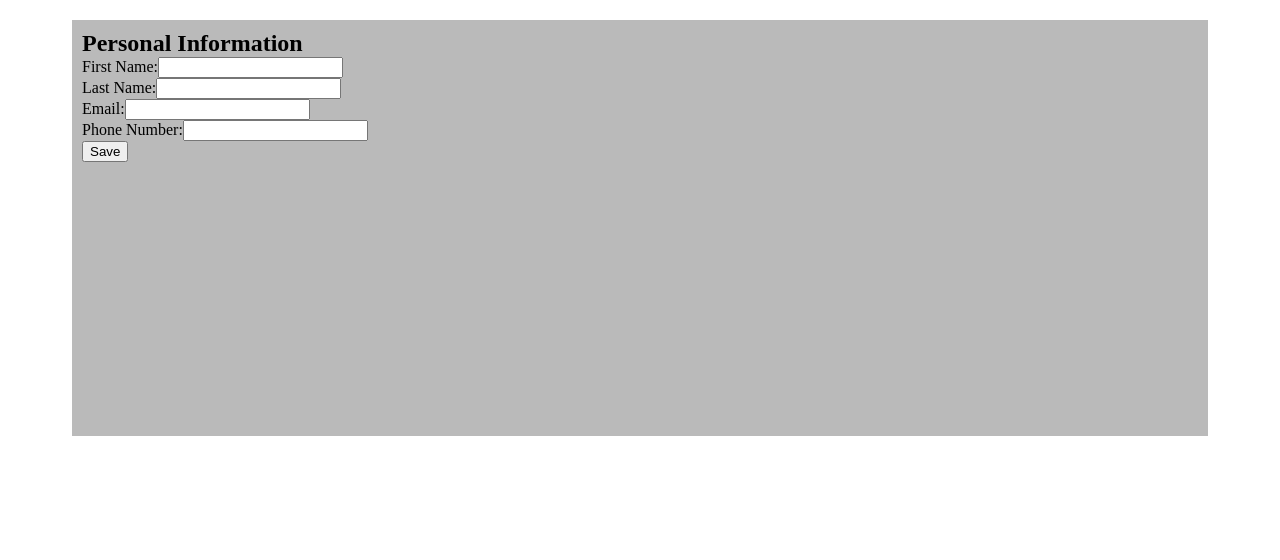
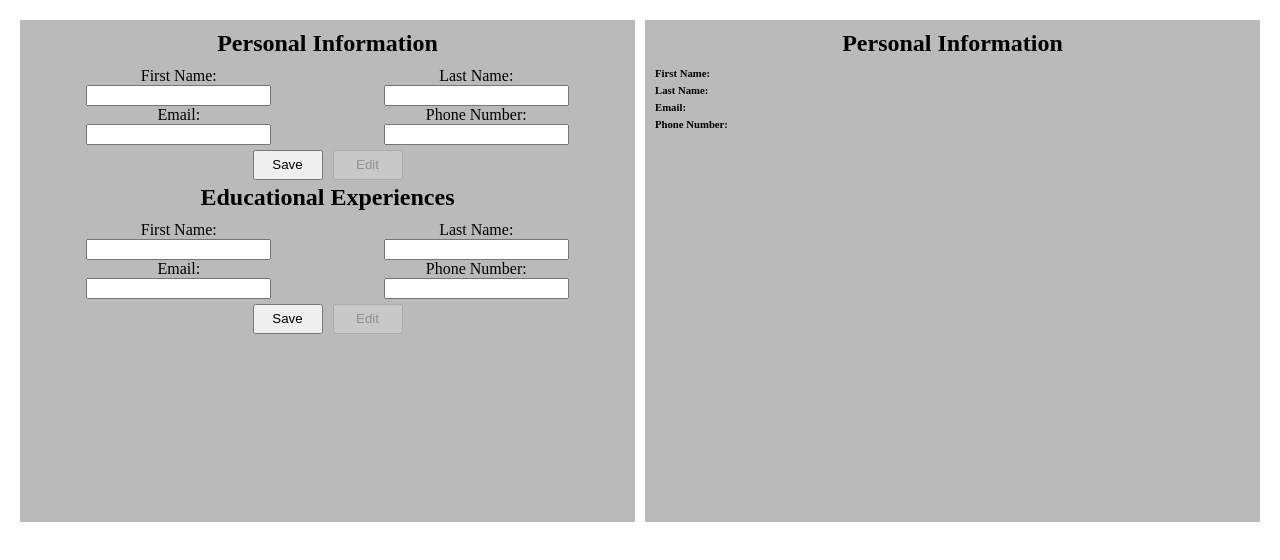
Before and after one commit to Humza-Aa/CV-Project, a React (Create React App) app: page / in a window 1280 px wide. Shown: the top 560 px of the page. Built offline with nearby package versions, Linux system fonts and the light colour scheme.

Commit message:
Fixed: Personal information Editable button

```diff
--- a/src/App.js
+++ b/src/App.js
@@ -1,20 +1,217 @@
 import React, { Component } from "react";
-import Personal from "./components/Personal";
-import  "./styles/App.css";
+import RenderInfo from "./components/RenderInfo";
+import "./styles/App.css";
 
 class App extends Component {
+  constructor() {
+    super();
+
+    this.state = {
+      userInfo: {
+        Fname: "",
+        Lname: "",
+        email: "",
+        phNumber: "",
+      },
+      editDisabled: true,
+    };
+  }
+  handleChange = (e) => {
+    const target = e.target;
+    this.setState({
+      userInfo: {
+        ...this.state.userInfo,
+        [target.name]: target.value,
+      },
+    });
+  };
+
+  onSubmitInfo = (e) => {
+    e.preventDefault();
+    console.log(e.target.elements);
+    this.disableForm(e.target.elements);
+    this.setState({
+      editDisabled: !this.state.editDisabled,
+    });
+  };
+
+  disableForm = (formElements) => {
+    console.log(formElements);
+    for (let i = 0; i < 5; i++) {
+      formElements[i].disabled = "true";
+    }
+  };
+
+  formEditable = (formElements) => {
+    for (let i = 0; i < 5; i++) {
+      formElements[i].disabled = "false";
+    }
+  };
 
   render() {
+    const { Fname, Lname, email, phNumber } = this.state.userInfo;
+    const userInfo = this.state.userInfo;
     return (
+      <>
         <div className="App">
+          <div className="appLayout">
             <div className="layout">
+              <div className="personal">
                 <div>
-            <Personal />
+                  <h2>Personal Information</h2>
+                  <form className="formLayout" onSubmit={this.onSubmitInfo}>
+                    <div className="firstNameDiv">
+                      <label htmlFor="Fname" className="labels">
+                        First Name:
+                      </label>
+                      <input
+                        name="Fname"
+                        type="text"
+                        value={Fname}
+                        id="Fname"
+                        onChange={this.handleChange}
+                        required
+                        disabled={!this.state.editDisabled}
+                      />
+                    </div>
+                    <div className="lastNameDiv">
+                      <label htmlFor="Lname" className="labels">
+                        Last Name:
+                      </label>
+                      <input
+                        name="Lname"
+                        type="text"
+                        value={Lname}
+                        id="Lname"
+                        onChange={this.handleChange}
+                        required
+                        disabled={!this.state.editDisabled}
+                      />
+                    </div>
+                    <div className="emailDiv">
+                      <label htmlFor="email">Email:</label>
+                      <input
+                        name="email"
+                        type="email"
+                        value={email}
+                        id="email"
+                        onChange={this.handleChange}
+                        required
+                        disabled={!this.state.editDisabled}
+                      />
+                    </div>
+                    <div className="phNumberDiv">
+                      <label htmlFor="phNumber">Phone Number:</label>
+                      <input
+                        name="phNumber"
+                        type="tel"
+                        value={phNumber}
+                        id="phNumber"
+                        onChange={this.handleChange}
+                        pattern="[0-9]{3}-[0-9]{3}-[0-9]{4}"
+                        required
+                        disabled={!this.state.editDisabled}
+                      />
+                    </div>
+                    <div id="saveBtn">
+                      <button type="submit" disabled={!this.state.editDisabled}>
+                        Save
+                      </button>
+                      <button
+                        className="edit"
+                        type="submit"
+                        disabled={this.state.editDisabled}
+                      >
+                        Edit
+                      </button>
+                    </div>
+                  </form>
+                </div>
+              </div>
+              <div className="education">
+                <h2>Educational Experiences</h2>
+                <form className="formLayout" onSubmit={this.onSubmitInfo}>
+                  <div className="firstNameDiv">
+                    <label htmlFor="Fname" className="labels">
+                      First Name:
+                    </label>
+                    <input
+                      name="Fname"
+                      type="text"
+                      value={Fname}
+                      id="Fname"
+                      onChange={this.handleChange}
+                      required
+                      disabled={!this.state.editDisabled}
+                    />
+                  </div>
+                  <div className="lastNameDiv">
+                    <label htmlFor="Lname" className="labels">
+                      Last Name:
+                    </label>
+                    <input
+                      name="Lname"
+                      type="text"
+                      value={Lname}
+                      id="Lname"
+                      onChange={this.handleChange}
+                      required
+                      disabled={!this.state.editDisabled}
+                    />
+                  </div>
+                  <div className="emailDiv">
+                    <label htmlFor="email">Email:</label>
+                    <input
+                      name="email"
+                      type="email"
+                      value={email}
+                      id="email"
+                      onChange={this.handleChange}
+                      required
+                      disabled={!this.state.editDisabled}
+                    />
+                  </div>
+                  <div className="phNumberDiv">
+                    <label htmlFor="phNumber">Phone Number:</label>
+                    <input
+                      name="phNumber"
+                      type="tel"
+                      value={phNumber}
+                      id="phNumber"
+                      onChange={this.handleChange}
+                      pattern="[0-9]{3}-[0-9]{3}-[0-9]{4}"
+                      required
+                      disabled={!this.state.editDisabled}
+                    />
+                  </div>
+                  <div id="saveBtn">
+                    <button type="submit" disabled={!this.state.editDisabled}>
+                      Save
+                    </button>
+                    <button
+                      className="edit"
+                      type="submit"
+                      disabled={this.state.editDisabled}
+                    >
+                      Edit
+                    </button>
+                  </div>
+                </form>
+              </div>
+              <div></div>
+            </div>
+          </div>
+          <div className="appLayout">
+            <div className="layout">
+              <div className="personal">
+                <RenderInfo {...userInfo} />
               </div>
               <div></div>
               <div></div>
             </div>
           </div>
+        </div>
+      </>
     );
   }
 }
--- a/src/components/Personal.js
+++ b/src/components/Personal.js
@@ -1,77 +1,119 @@
 import React, { Component } from "react";
-import "../styles/Personal.css"
+import "../styles/Personal.css";
 
 class Personal extends Component {
-    constructor() {
-     super();
+//   constructor() {
+//     super();
 
-     this.state = {
-        userInfo: {
-            Fname: '',
-            Lname: '',
-            email: '',
-            phNumber: ''
-        },
-        personalInfo: []
-     };
-    }
-    handleChange = (e) => {
-        const target = e.target;
-        this.setState({
-            userInfo: {
-                ...this.state.userInfo,
-                [target.name]: target.value
-            }
-        });
-    };
+//     this.state = {
+//       userInfo: {
+//         Fname: "",
+//         Lname: "",
+//         email: "",
+//         phNumber: "",
+//       },
+//       personalInfo: [],
+//     };
+//   }
+//   handleChange = (e) => {
+//     const target = e.target;
+//     this.setState({
+//       userInfo: {
+//         ...this.state.userInfo,
+//         [target.name]: target.value,
+//       },
+//     });
+//   };
 
-    onSubmitInfo = (e) => {
-        e.preventDefault();
-        // const {Fname, Lname, email, phNumber} = this.state.userInfo;
-        this.setState({
-            personalInfo: this.state.personalInfo.concat(this.state.userInfo),
-            userInfo: {
-                Fname: '',
-                Lname: '',
-                email: '',
-                phNumber: ''
-            }
-        });
-    };
-
+//   onSubmitInfo = (e) => {
+//     e.preventDefault();
+//     console.log(e);
+//     this.setState({
+//       personalInfo: this.state.personalInfo.concat(this.state.userInfo),
+//       userInfo: {
+//         Fname: "",
+//         Lname: "",
+//         email: "",
+//         phNumber: "",
+//       },
+//     });
+//   };
 
   render() {
-        const {Fname, Lname, email, phNumber} = this.state.userInfo;
+    const { Fname, Lname, email, phNumber } = this.props;
     return (
       <div>
-                <h2>
-                    Personal Information
-                </h2>
-                <form onSubmit={this.onSubmitInfo}>
+        <h2>Personal Information</h2>
+        <form className="formLayout" onSubmit={this.onSubmitInfo}>
           <div className="firstNameDiv">
-                        <label htmlFor="name">First Name:</label>
-                        <input name="Fname" type="text" value={Fname} id="name" onChange = {this.handleChange}/>
+            <label htmlFor="Fname" className="labels">
+              First Name:
+            </label>
+            <input
+              name="Fname"
+              type="text"
+              value={Fname}
+              id="Fname"
+              onChange={this.handleChange}
+              required
+              disabled={!this.state.editDisabled}
+            />
           </div>
           <div className="lastNameDiv">
-                        <label htmlFor="name">Last Name:</label>
-                        <input name="Lname" type="text" value={Lname} id="name" onChange = {this.handleChange}/>
+            <label htmlFor="Lname" className="labels">
+              Last Name:
+            </label>
+            <input
+              name="Lname"
+              type="text"
+              value={Lname}
+              id="Lname"
+              onChange={this.handleChange}
+              required
+              disabled={!this.state.editDisabled}
+            />
           </div>
           <div className="emailDiv">
             <label htmlFor="email">Email:</label>
-                        <input name="email" type="email" value={email} id="email" onChange = {this.handleChange}/>
+            <input
+              name="email"
+              type="email"
+              value={email}
+              id="email"
+              onChange={this.handleChange}
+              required
+              disabled={!this.state.editDisabled}
+            />
           </div>
           <div className="phNumberDiv">
             <label htmlFor="phNumber">Phone Number:</label>
-                        <input name="phNumber" type="tel" value={phNumber} id="phNumber" onChange = {this.handleChange} pattern="[0-9]{3}-[0-9]{3}-[0-9]{4}" />
+            <input
+              name="phNumber"
+              type="tel"
+              value={phNumber}
+              id="phNumber"
+              onChange={this.handleChange}
+              pattern="[0-9]{3}-[0-9]{3}-[0-9]{4}"
+              required
+              disabled={!this.state.editDisabled}
+            />
           </div>
-                    <div>
-                        <button type="submit">Save</button>
+          <div id="saveBtn">
+            <button type="submit" disabled={!this.state.editDisabled}>
+              Save
+            </button>
+            <button
+              className="edit"
+              type="submit"
+              disabled={this.state.editDisabled}
+            >
+              Edit
+            </button>
           </div>
         </form>
       </div>
     );
-    };
-
-};
+  }
+}
 
 export default Personal;
--- /dev/null
+++ b/src/components/RenderInfo.js
@@ -0,0 +1,32 @@
+import React, {Component} from "react";
+import "../styles/RenderInfo.css";
+
+class RenderInfo extends Component {
+    render() {
+        return(
+            <div>
+                <h2>Personal Information</h2>
+                <div className="infoList">
+                    <div className="personalInfo">
+                        <h6>First Name:</h6>
+                        <p>{this.props.Fname}</p>
+                    </div>
+                    <div className="personalInfo">
+                        <h6>Last Name:</h6>
+                        <p>{this.props.Lname}</p>
+                    </div>
+                    <div className="personalInfo">
+                        <h6>Email:</h6>
+                        <p>{this.props.email}</p>
+                    </div>
+                    <div className="personalInfo">
+                        <h6>Phone Number:</h6>
+                        <p>{this.props.phNumber}</p>
+                    </div>
+                </div>
+            </div>
+        );
+    }
+}
+
+export default RenderInfo;
--- a/src/styles/App.css
+++ b/src/styles/App.css
@@ -18,13 +18,54 @@ html {
 }
 
 .App {
+    width: 100%;
+    display: flex;
+    gap: 10px;
+}
+.appLayout {
     height: 100%;
-    width: 90%;
+    width: 50%;
     background-color: rgb(186, 186, 186);
     padding: 10px;
 }
-
 .layout {
     display: grid;
     grid-template-rows: repeat(3, 1fr);
 }
+
+h2 {
+    margin: 0;
+    text-align: center;
+    padding-bottom: 10px;
+}
+
+h6 {
+    margin: 0;
+}
+
+.formLayout {
+    display: grid;
+    grid-template-columns: repeat(2, 1fr);
+    grid-template-rows: repeat(3, 1fr);
+    justify-items: center;
+}
+
+.formLayout > div {
+    display: flex;
+    flex-direction: column;
+    align-items: center;
+    justify-content: center;
+}
+
+
+#saveBtn {
+    grid-area: 3 / 1 / 4 / 3;
+    display: flex;
+    flex-direction: row;
+    gap: 10px;
+}
+
+#saveBtn > button {
+    width: 70px;
+    height: 30px;
+}
--- a/src/styles/Personal.css
+++ b/src/styles/Personal.css
@@ -1,3 +1,32 @@
 h2 {
     margin: 0;
+    text-align: center;
+    padding-bottom: 10px;
 }
+
+.formLayout {
+    display: grid;
+    grid-template-columns: repeat(2, 1fr);
+    grid-template-rows: repeat(3, 1fr);
+    justify-items: center;
+}
+
+.formLayout > div {
+    display: flex;
+    flex-direction: column;
+    align-items: center;
+    justify-content: center;
+}
+
+
+
+.saveBtn {
+    grid-area: 3 / 1 / 4 / 3;
+    display: flex;
+    justify-content: center;
+}
+
+.saveBtn > button {
+    width: 70px;
+    height: 30px;
+}
--- /dev/null
+++ b/src/styles/RenderInfo.css
@@ -0,0 +1,16 @@
+.infoList {
+    display: flex;
+    flex-direction: column;
+    gap: 5px;
+}
+
+.infoList > div{
+    display: flex;
+    gap: 10px;
+}
+
+
+p {
+    margin: 0;
+    font-size: 12px;
+}
```
Also changed, not shown: src/components/Education.js (added, +7 -0 lines). Lines whose indentation alone changed are shown as unchanged.
